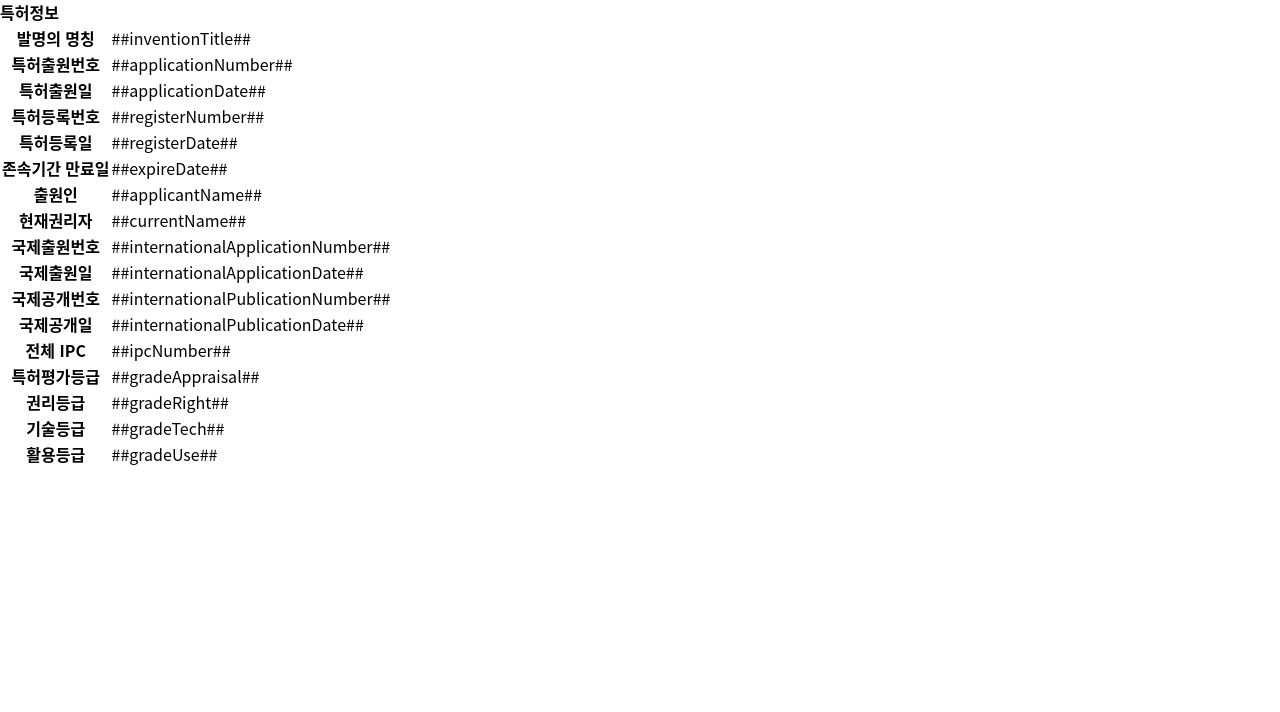
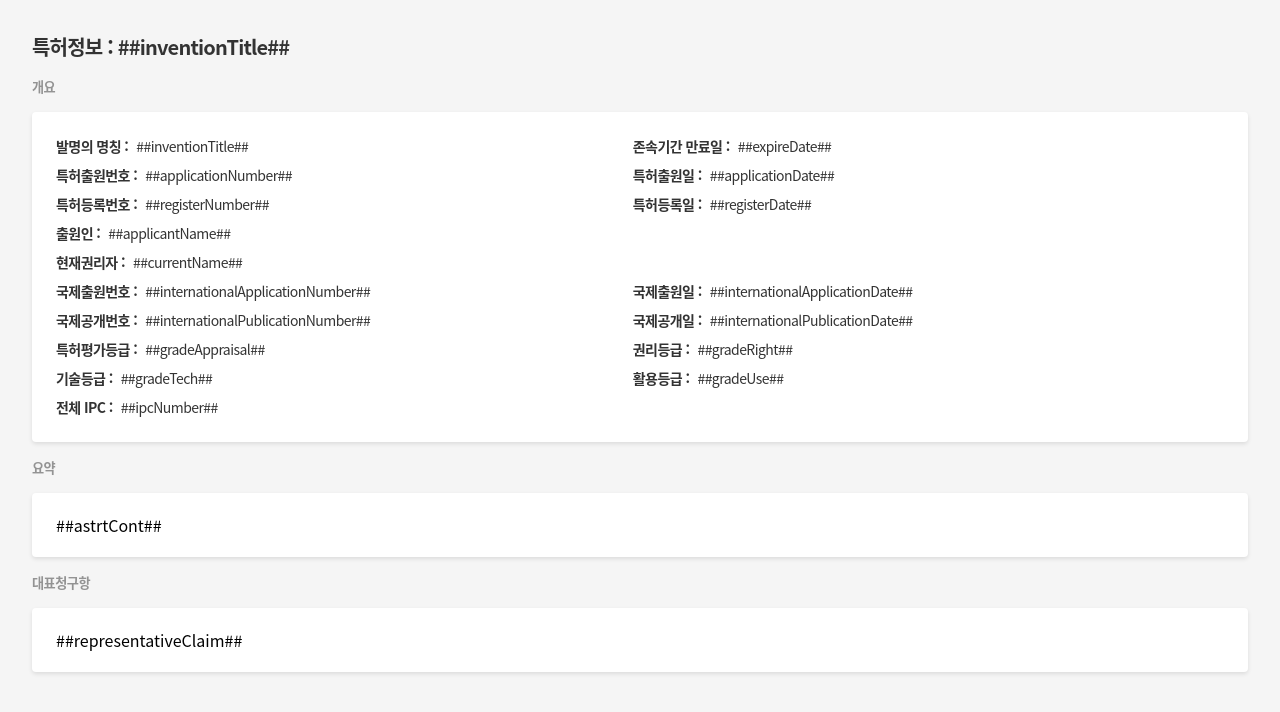
Before and after one commit to taeco79/RTST.Search, a website: page public/htm/detail.patent.htm in a window 1280 px wide. Drawn offline with Linux system fonts and the light colour scheme; no server answers; files whose address does not match are found by name.

Commit message:
* v0.4.0 // 페이지 디자인 적용

```diff
--- a/package.json
+++ b/package.json
@@ -1,6 +1,6 @@
 {
   "name": "search",
-  "version": "0.3.3",
+  "version": "0.4.0",
   "description": "기술매매 대상 수요기업 예측 웹 서비스 프로토타입 개발",
   "main": "server.js",
   "scripts": {
--- a/public/css/detail.css
+++ b/public/css/detail.css
@@ -25,16 +25,16 @@ h1 > span::before { content: ' : '; }
   margin-top: 1rem;
 }
 
-* + ul { margin-top: 1rem; }
+#frame > * + ul, #frame > * + p { margin-top: 1rem; }
 
-ul {
+#frame > ul, #frame > p {
   width: 100%;
   padding: 1.25rem 1.5rem;;
   background: #FFFFFF;
   box-shadow: 0px 2px 4px rgba(0, 0, 0, 0.1);
   border-radius: 0.25rem;
 }
-li { list-style: none; }
+#frame > ul > li { list-style: none; }
 
 #summary > li { padding: 0.25rem 0px; }
 #summary > li:not([class]) { display: inline-block; width: 49%; }
@@ -67,6 +67,9 @@ li { list-style: none; }
 #summary > li.full > span[is="Y"] {
   background-color: #2C6AE3;
 }
+#summary > li.applicantName > div > ul { padding-left: 4.75rem; }
+#summary > li.currentName > div > ul { padding-left: 6rem; }
+#summary > li.ipcNumber > div > ul { padding-left: 5.5rem; }
 
 #finance > li { padding: 0.5rem 0px; }
 #finance > li > div {
@@ -103,6 +106,7 @@ li { list-style: none; }
   opacity: 0.7;
 }
 
+#news > li { padding: 0.3rem 0px; }
 #news > li > a {
   font-style: normal;
   font-weight: bold;
--- a/public/css/search.css
+++ b/public/css/search.css
@@ -176,3 +176,4 @@ ul {
 #result > a > ul > li > div:first-child::after { content: ' : '; }
 
 #result > a > ul > li#inventionTitle > div:last-child { width: calc(100% - 5rem); }
+#result > a > ul > li#ipcNumber > div:last-child { width: calc(100% - 4rem); }
--- a/public/css/style.css
+++ b/public/css/style.css
@@ -5,7 +5,7 @@ html, body { width: 100%; height: 100%; }
 html { font-size: 16px; }
 
 /* body * { max-width: 1200px; } */
-#frame { position: relative; width: 100%; height: 100%; background: linear-gradient(0deg, #F5F5F5, #F5F5F5), #333333; }
+#frame { position: relative; width: 100%; min-height: 100%; background: linear-gradient(0deg, #F5F5F5, #F5F5F5), #333333; }
 
 ul { padding-left: 1rem; margin: 0px; }
 
--- a/public/htm/detail.patent.htm
+++ b/public/htm/detail.patent.htm
@@ -12,85 +12,84 @@
 </head>
 
 <body>
-  <h4>특허정보</h4>
-  <table>
-    <tr>
-      <th>발명의 명칭</th>
-      <td>##inventionTitle##</td>
-    </tr>
-    <tr>
-      <th>특허출원번호</th>
-      <td>##applicationNumber##</td>
-    </tr>
-    <tr>
-      <th>특허출원일</th>
-      <td>##applicationDate##</td>
-    </tr>
-    <tr>
-      <th>특허등록번호</th>
-      <td>##registerNumber##</td>
-    </tr>
-    <tr>
-      <th>특허등록일</th>
-      <td>##registerDate##</td>
-    </tr>
-    <tr>
-      <th>존속기간 만료일</th>
-      <td>##expireDate##</td>
-    </tr>
-    <tr>
-      <th>출원인</th>
-      <td>##applicantName##</td>
-    </tr>
-    <tr>
-      <th>현재권리자</th>
-      <td>##currentName##</td>
-    </tr>
-    <tr>
-      <th>국제출원번호</th>
-      <td>##internationalApplicationNumber##</td>
-    </tr>
-    <tr>
-      <th>국제출원일</th>
-      <td>##internationalApplicationDate##</td>
-    </tr>
-    <tr>
-      <th>국제공개번호</th>
-      <td>##internationalPublicationNumber##</td>
-    </tr>
-    <tr>
-      <th>국제공개일</th>
-      <td>##internationalPublicationDate##</td>
-    </tr>
-    <tr>
-      <th>전체 IPC</th>
-      <td>##ipcNumber##</td>
-    </tr>
-    <!-- <tr>
-      <th>요약</th>
-      <td>##astrtCont##</td>
-    </tr>
-    <tr>
-      <th>대표청구항</th>
-      <td>##representativeClaim##</td>
-    </tr> -->
-    <tr>
-      <th>특허평가등급</th>
-      <td>##gradeAppraisal##</td>
-    </tr>
-    <tr>
-      <th>권리등급</th>
-      <td>##gradeRight##</td>
-    </tr>
-    <tr>
-      <th>기술등급</th>
-      <td>##gradeTech##</td>
-    </tr>
-    <tr>
-      <th>활용등급</th>
-      <td>##gradeUse##</td>
-    </tr>
-  </table>
+  <div id="frame">
+    <h1>특허정보<span>##inventionTitle##</span></h1>
+    <h2>개요</h2>
+    <ul id="summary">
+      <li>
+        <div>발명의 명칭</div>
+        <div>##inventionTitle##</div>
+      </li>
+      <li>
+        <div>존속기간 만료일</div>
+        <div>##expireDate##</div>
+      </li>
+      <li>
+        <div>특허출원번호</div>
+        <div>##applicationNumber##</div>
+      </li>
+      <li>
+        <div>특허출원일</div>
+        <div>##applicationDate##</div>
+      </li>
+      <li>
+        <div>특허등록번호</div>
+        <div>##registerNumber##</div>
+      </li>
+      <li>
+        <div>특허등록일</div>
+        <div>##registerDate##</div>
+      </li>
+      <li class="applicantName">
+        <div>출원인</div>
+        <div>##applicantName##</div>
+      </li>
+      <li class="currentName">
+        <div>현재권리자</div>
+        <div>##currentName##</div>
+      </li>
+      <li>
+        <div>국제출원번호</div>
+        <div>##internationalApplicationNumber##</div>
+      </li>
+      <li>
+        <div>국제출원일</div>
+        <div>##internationalApplicationDate##</div>
+      </li>
+      <li>
+        <div>국제공개번호</div>
+        <div>##internationalPublicationNumber##</div>
+      </li>
+      <li>
+        <div>국제공개일</div>
+        <div>##internationalPublicationDate##</div>
+      </li>
+      <li>
+        <div>특허평가등급</div>
+        <div>##gradeAppraisal##</div>
+      </li>
+      <li>
+        <div>권리등급</div>
+        <div>##gradeRight##</div>
+      </li>
+      <li>
+        <div>기술등급</div>
+        <div>##gradeTech##</div>
+      </li>
+      <li>
+        <div>활용등급</div>
+        <div>##gradeUse##</div>
+      </li>
+      <li class="ipcNumber">
+        <div>전체 IPC</div>
+        <div>##ipcNumber##</div>
+      </li>
+    </ul>
+    <h2>요약</h2>
+    <p>##astrtCont##</p>
+    <h2>대표청구항</h2>
+    <p>##representativeClaim##</p>
+  </div>
 </body>
 
 </html>
--- a/public/js/search.js
+++ b/public/js/search.js
@@ -14,8 +14,7 @@ var arrSummaryField = {
     , { id: 'astrtCont', title: '요약문' }
   ]
   , Company: [
-    { id: 'key', title: '기업코드' }
-    , { id: 'name', title: '기업명' }
+    { id: 'name', title: '기업명' }
     , { id: 'registerNumber', title: '사업자등록번호' }
     , { id: 'businessTypes', title: '사업부문명' }
     , { id: 'businessItems', title: '제품명' }
@@ -134,7 +133,7 @@ function showSummary(type, value) {
           document.querySelector('#summary > li:last-child').append(document.createElement('div'));
           document.querySelector('#summary > li:last-child > div:last-child').innerText = item.title;
           document.querySelector('#summary > li:last-child').append(document.createElement('div'));
-          document.querySelector('#summary > li:last-child > div:last-child').append(document.createTextNode(eval('json.data.' + item.id)));
+          document.querySelector('#summary > li:last-child > div:last-child').append(document.createTextNode(eval('json.data.' + item.id) === null ? '-' : eval('json.data.' + item.id)));
         });
       } else {
         document.querySelector('#summary').append(document.createElement('li'));
```
Also changed, not shown: public/htm/detail.company.htm (+2 -2 lines), server.js (+43 -38 lines).
